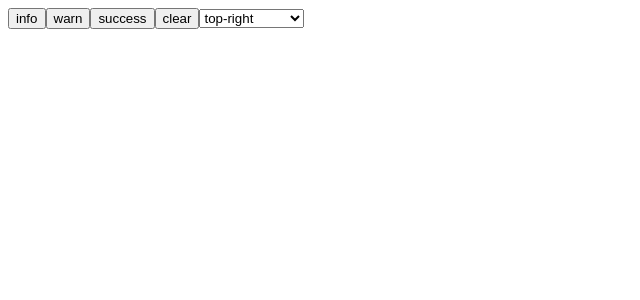
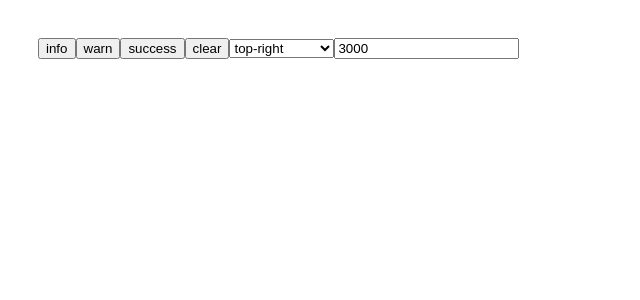
Before and after one commit to tkdrb12/simple_toast, a React (Create React App) app: page / in a window 1280 px wide. Shown: the top 300 px of the page, without its empty margins (0-640 px from the left). Built offline with nearby package versions, Linux system fonts and the light colour scheme.

Commit message:
feat: autoClose 테스트용 입력 창 추가

```diff
--- a/src/App.tsx
+++ b/src/App.tsx
@@ -1,9 +1,10 @@
-import { useState } from 'react';
+import { ChangeEventHandler, useState } from 'react';
 import { ToastContainer, toast } from './@shared/Toast';
 import { ToastPos, TypeOptions } from './@shared/Toast/types';
 
 function App() {
   const [pos, setPos] = useState<ToastPos>('top-right');
+  const [delay, setDelay] = useState<number | null>(3000);
 
   const showToastMessage = (
     message: string,
@@ -13,13 +14,29 @@ function App() {
     toast.add(message, typeOption ?? 'info', delay);
   };
 
-  const clearToast = () => {
-    toast.clear();
+  const clearToast = () => toast.clear();
+
+  const handleChangeDelay: ChangeEventHandler<HTMLInputElement> = (e) => {
+    if (e.target.value === '') {
+      setDelay(null);
+
+      return;
+    }
+
+    const number = Number(e.target.value);
+
+    if (Number.isNaN(number)) return;
+
+    setDelay(number);
   };
 
   return (
-    <div className="App">
-      <button onClick={() => showToastMessage('테스트용 메시지입니다.')}>
+    <div className="App" style={{ padding: '30px' }}>
+      <button
+        onClick={() =>
+          showToastMessage('테스트용 메시지입니다.', 'info', delay)
+        }
+      >
         info
       </button>
       <button
@@ -33,7 +50,9 @@ function App() {
       >
         warn
       </button>
-      <button onClick={() => showToastMessage('성공 메시지입니다.', 'success')}>
+      <button
+        onClick={() => showToastMessage('성공 메시지입니다.', 'success', delay)}
+      >
         success
       </button>
       <button onClick={() => clearToast()}>clear</button>
@@ -45,6 +64,7 @@ function App() {
         <option value="bottom-center">bottom-center</option>
         <option value="bottom-right">bottom-right</option>
       </select>
+      <input defaultValue={3000} type="number" onChange={handleChangeDelay} />
       <ToastContainer pos={pos} />
     </div>
   );
```
